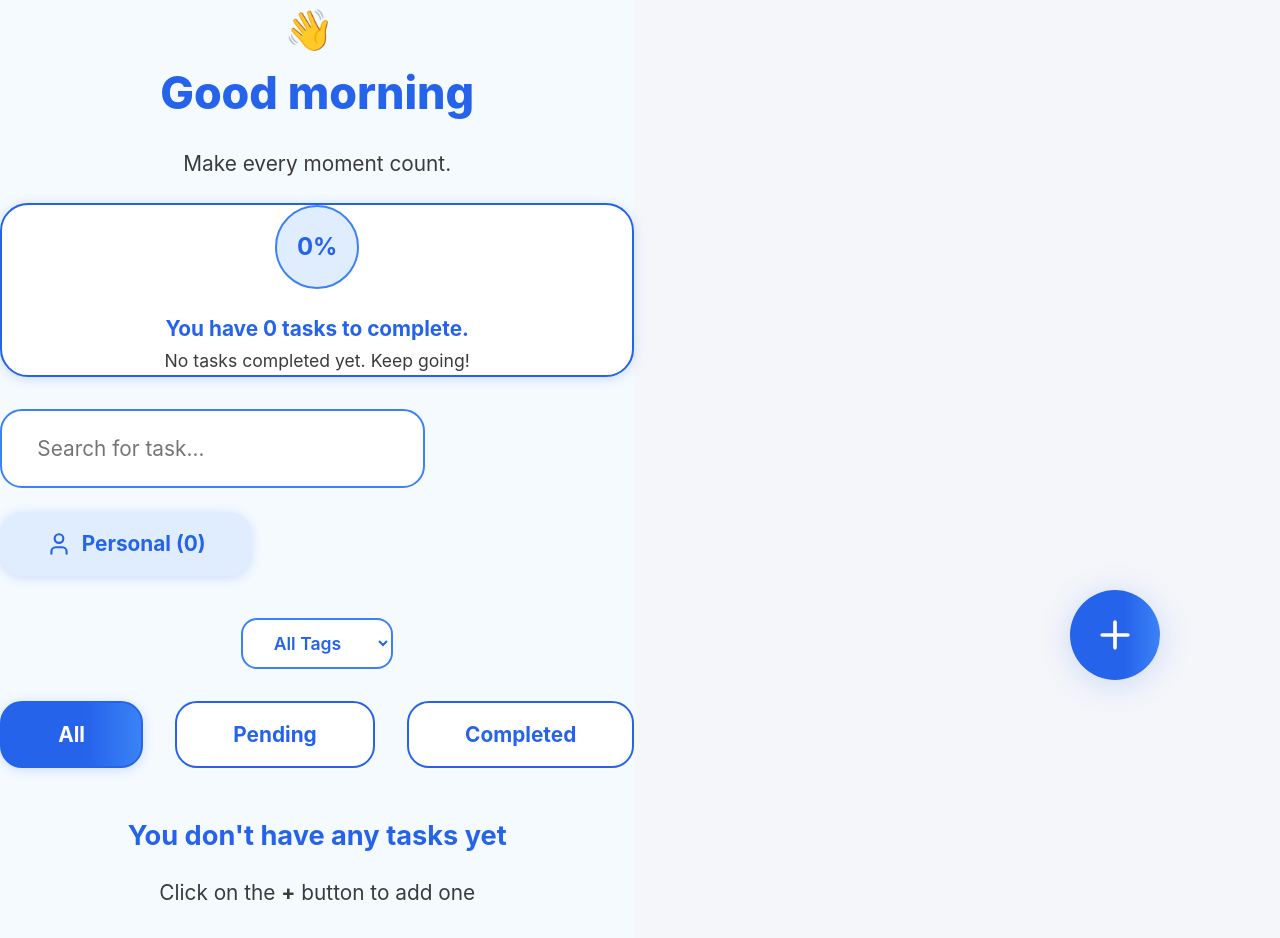
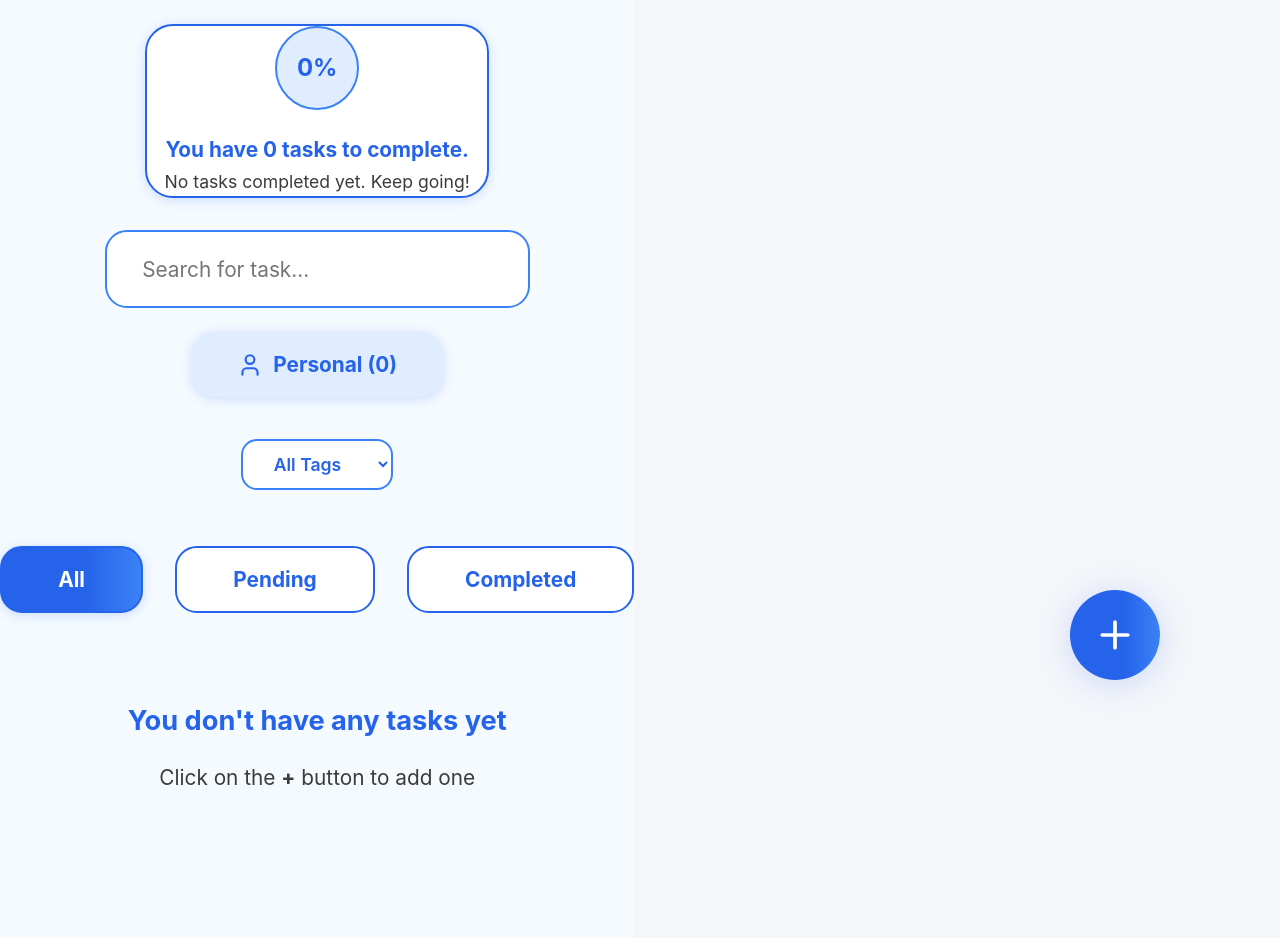
Before and after one commit to AtaanshAhlawat/To-Do-Dashboard, a React (Vite) app: page / in a window 1280 px wide. Shown: the top 938 px of the page. Built offline with nearby package versions, Linux system fonts and the light colour scheme.

Commit message:
Center Align

```diff
--- a/src/App.jsx
+++ b/src/App.jsx
@@ -93,16 +93,33 @@ function App() {
   const blueShadow = "0 2px 12px #2563eb33"
 
   return (
-    <div className="main-bg" style={{ minHeight: "100vh", paddingBottom: 80, background: "#f5faff" }}>
-      <header className="greeting" style={{ justifyContent: "center", textAlign: "center" }}>
-        <span role="img" aria-label="wave" style={{ fontSize: 40, marginRight: 16 }}>👋</span>
-        <div>
-          <h2 style={{ fontSize: "2.8em", fontWeight: 800, marginBottom: 8, color: blue }}>Good morning</h2>
-          <p style={{ fontSize: "1.3em", color: "#3b3b3b" }}>Make every moment count.</p>
-        </div>
-      </header>
+    <div
+      className="main-bg"
+      style={{
+        minHeight: "100vh",
+        paddingBottom: 80,
+        background: "#f5faff",
+        display: "flex",
+        flexDirection: "column",
+        alignItems: "center",      // Center horizontally
+        justifyContent: "center"   // Center vertically
+      }}
+    >
+      {/* Remove or comment out the header if not needed */}
+      {/* <header>...</header> */}
 
-      <div className="center-content" style={{ alignItems: "center", marginTop: 24 }}>
+      <div
+        className="center-content"
+        style={{
+          alignItems: "center",
+          marginTop: 24,
+          width: "100%",
+          maxWidth: 900,
+          display: "flex",
+          flexDirection: "column",
+          justifyContent: "center"
+        }}
+      >
         <div className="progress-card" style={{
           margin: "0 auto 2em auto",
           textAlign: "center",
```
